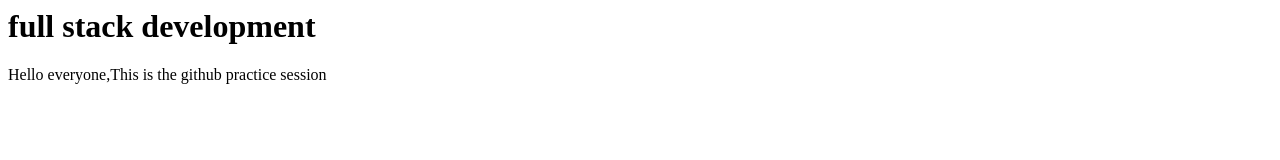
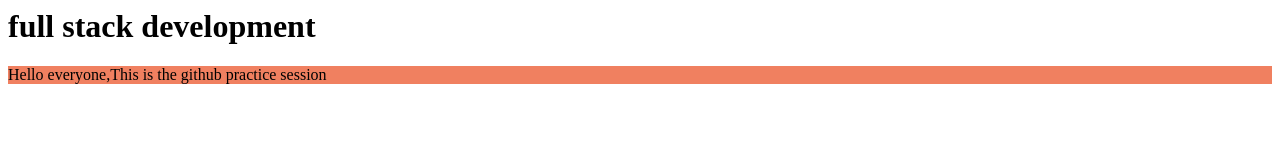
Before and after one commit to SanjanaRajendran10/Sanjana, a plain HTML site: page index.html in a window 1280 px wide. Drawn offline with Linux system fonts and the light colour scheme.

Commit message:
Update index.html

```diff
--- a/index.html
+++ b/index.html
@@ -4,6 +4,6 @@
 </head>
 <body>
 <h1>full stack development</h1>
-<p>Hello everyone,This is the github practice session</p>
+<p style=background-color:#F08060>Hello everyone,This is the github practice session</p>
 </body>
 </html>
```
